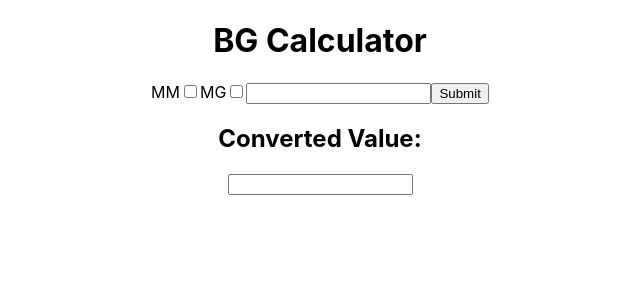
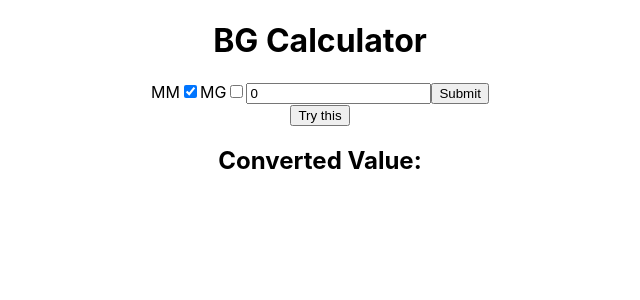
Before and after one commit to AlecCodes/ReactBGCalculator, a React (Create React App) app: page / in a window 1280 px wide. Shown: the top 300 px of the page, without its empty margins (320-960 px from the left). Built offline with nearby package versions, Linux system fonts and the light colour scheme.

Commit message:
bg entry state is not being used by conversion function appropriately. Im reverting

```diff
--- a/src/App.js
+++ b/src/App.js
@@ -3,12 +3,17 @@ import './App.css';
 import {useState} from 'react';
 import {getMGPerdL, getMMOLPerLiter} from './conversions'
 
+//Only after changing buttons does the submit button use the proper calcualtion. Maybe we don't use a form?
+
+
 function App() {
 
-  const [mmButtonState, setMMButtonState] = useState(false)
+  const [mmButtonState, setMMButtonState] = useState(true)
   const [mgButtonState, setMGButtonState] = useState(false)
   const [resultsState, setResultsState] = useState('')
-  const [conversionState, setConversionState] = useState(null)
+  //This should default to one or the other
+  const [conversionState, setConversionState] = useState()
+  const [BGEntryState, setBGEntryState] = useState(0)
 
 
   ///////////////////////////////////
@@ -18,23 +23,42 @@ function App() {
   function mmClickHandler(){
     setMMButtonState(true)
     setMGButtonState(false)
+    setBGEntryState(0)
     setConversionState(() => mmolToMG)
   }
 
   function mgClickHandler(){
     setMGButtonState(true)
     setMMButtonState(false)
+    setBGEntryState(0)
     setConversionState(() => mgToMM)
   }
 
   function mmolToMG(event){
-    event.preventDefault();
-    console.log("THIS BUT CONVERTED TO MG")
+    event.preventDefault()
+    console.log(getMGPerdL(BGEntryState), "SHOULD BE THE RESULT...")
+    setResultsState(getMGPerdL(BGEntryState))
   }
 
   function mgToMM(event){
-    event.preventDefault();
-    console.log( "THIS BUT CONVERTED TO MM")
+    event.preventDefault()
+    console.log(getMMOLPerLiter(BGEntryState), "SHOULD BE THE RESULT...")
+    setResultsState(getMMOLPerLiter(BGEntryState))
+  }
+
+  ///////////////////////////////////
+  //CHANGE HANDLERS
+  ///////////////////////////////////
+
+  function BGInputHandler(event){
+    event.preventDefault()
+    console.log("BG INPUT CHANGED", event.target.value)
+    setBGEntryState(event.target.value)
+  }
+
+  function handleSubmit(event){
+    event.preventDefault()
+    conversionState()
   }
 
 
@@ -42,7 +66,7 @@ function App() {
     <div className="App">
       <h1>BG Calculator</h1>
       <div className="formContainer">
-        <form onSubmit={conversionState}>
+        <form>
           MM<input type="checkbox"
           onChange={mmClickHandler}
           checked = {mmButtonState}
@@ -51,18 +75,25 @@ function App() {
           onChange={mgClickHandler}
           checked = {mgButtonState}
           />
-          <input type="number"/>
+          <input type="number"
+          onChange={BGInputHandler}
+          value={BGEntryState}
+          />
           <input type="Submit"/>
         </form>
       </div>
+
+      <button
+      onClick={conversionState}
+      >
+        Try this
+      </button>
 
       <div className="resultsContainer">
         <div>
           <h2>Converted Value:</h2>
           <h3></h3>
-          <input type="text"
-          value={resultsState}
-          ></input>
+          <h3>{resultsState}</h3>
         </div>
       </div>
     </div>
```
